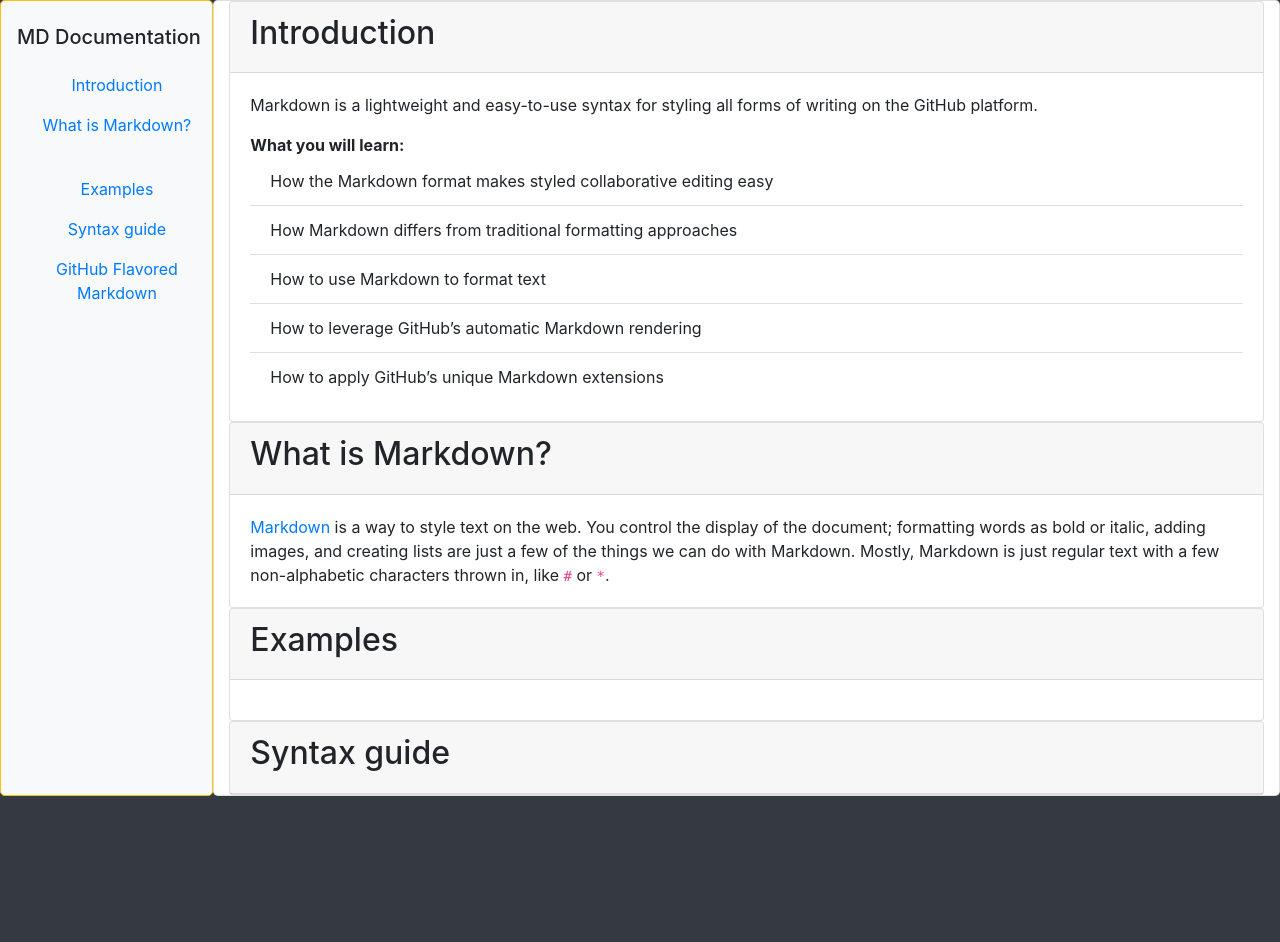
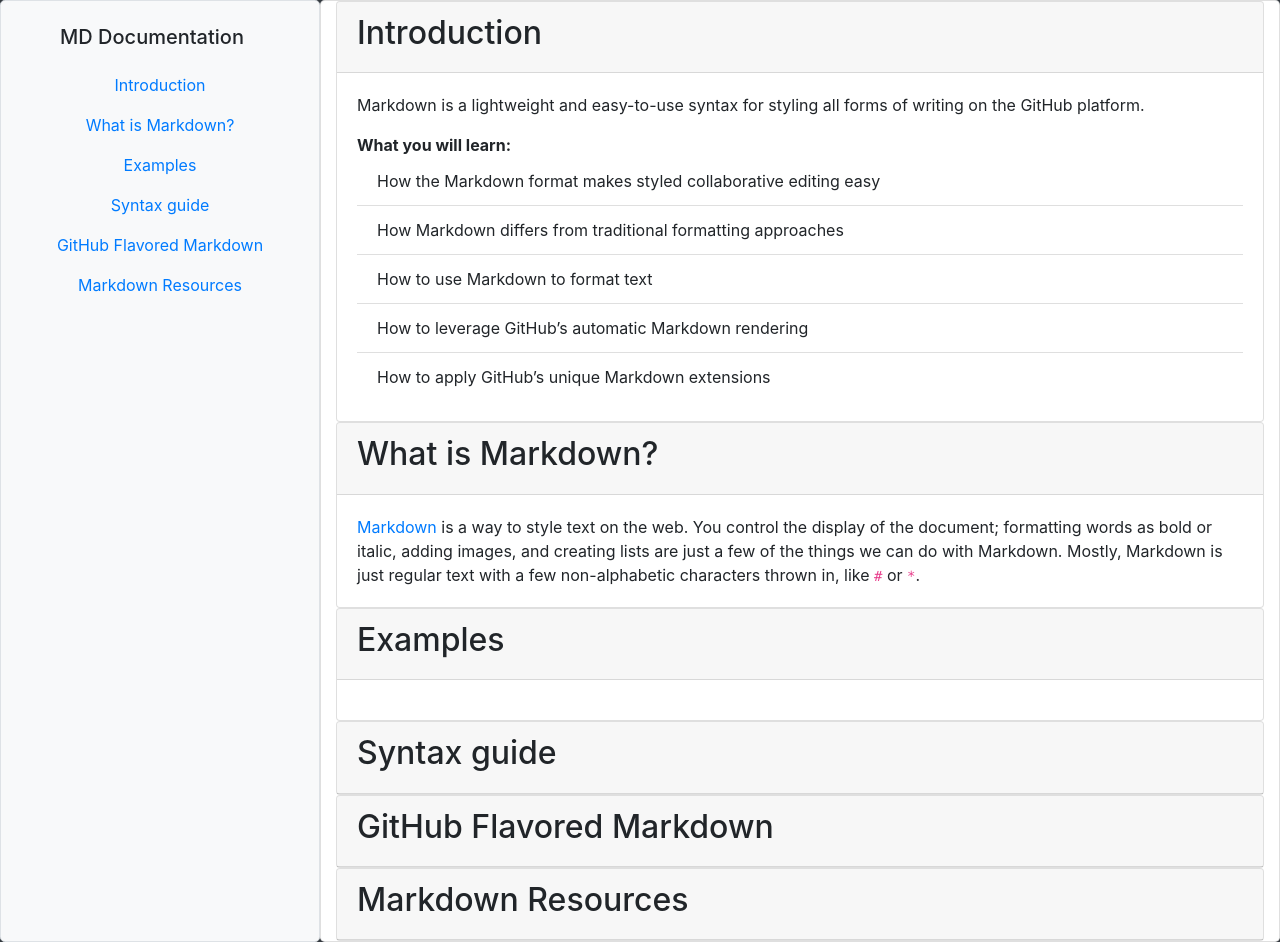
Before and after one commit to Vincent440/fcc-technical-documentation, a plain HTML site: page index.html in a window 1280 px wide. Before the commit the page ends 800 px from the top, so only its background shows below. Drawn offline with nearby package versions, Linux system fonts and the light colour scheme.

Commit message:
14/16 tests passing. Adding content to html before styling.

```diff
--- a/index.html
+++ b/index.html
@@ -15,25 +15,25 @@
 
     <main id="main-doc" class="container-fluid">
       <div class="row">
-        <div class="col-md-2 bg-light border border-warning rounded-lg p-3 text-center">
-          <nav id="navbar" class="nav flex-column">
+        <div class="col-3 bg-light border rounded-lg text-center">
+          <nav id="navbar" class="nav p-3 flex-column">
             <header>
               <h2 class="navbar-brand">MD Documentation</h2>
             </header>
-            <a class="nav-link" href="#introduction">Introduction</a>
-            <a class="nav-link" href="#what_is_markdown?">What is Markdown?</a>
-            <a class="nav-link" href="#examples">Examples</a>
-            <a class="nav-link" href="#syntax_guide">Syntax guide</a>
-            <a class="nav-link" href="#">GitHub Flavored Markdown</a>
+            <a class="nav-link" href="#Introduction">Introduction</a>
+            <a class="nav-link" href="#What_Is_Markdown?">What is Markdown?</a>
+            <a class="nav-link" href="#Examples">Examples</a>
+            <a class="nav-link" href="#Syntax_guide">Syntax guide</a>
+            <a class="nav-link" href="#GitHub_Flavored_Markdown">GitHub Flavored Markdown</a>
+            <a class="nav-link" href="#Markdown_Resources">Markdown Resources</a>
           </nav>
         </div>
 
-        <div class="col-md-10 card rounded-lg">
-          <section class="main-section card" id="introduction">
+        <div class="col-9 card rounded-lg">
+
+          <section class="main-section card" id="Introduction">
               <header class="card-header">
-                <h2>
-                  Introduction
-                </h2>
+                <h2>Introduction</h2>
               </header>
               <div class="card-body">
                 <p class="card-text">Markdown is a lightweight and easy-to-use syntax for styling all forms of writing on the GitHub platform.</p>
@@ -65,11 +65,9 @@
               </div>
           </section>
 
-          <section class="main-section card" id="what_is_markdown?">
+          <section class="main-section card" id="What_Is_Markdown?">
               <header class="card-header">
-                <h2>
-                  What is Markdown?
-                </h2>
+                <h2>What is Markdown?</h2>
               </header>
               <div class="card-body">
                 <p class="card-text">
@@ -80,12 +78,10 @@
               </div>
           </section>
 
-          <section class="main-section card" id="examples">
+          <section class="main-section card" id="Examples">
 
               <header class="card-header">
-                <h2>
-                  Examples
-                </h2>
+                <h2>Examples</h2>
               </header>
               <div class="card-body">
 
@@ -93,21 +89,23 @@
 
           </section>
 
-          <section class="main-section card" id="syntax_guide">
+          <section class="main-section card" id="Syntax_guide">
 
               <header class="card-header">
-                <h2>
-                  Syntax guide
-                </h2>
+                <h2>Syntax guide</h2>
               </header>
           </section>
 
-          <section class="main-section" id="header">
-            <header></header>
+          <section class="main-section card" id="GitHub_Flavored_Markdown">
+            <header class="card-header">
+             <h2>GitHub Flavored Markdown</h2>
+            </header>
           </section>
 
-          <section class="main-section" id="header">
-            <header></header>
+          <section class="main-section card" id="Markdown_Resources">
+            <header class="card-header">
+              <h2>Markdown Resources</h2>
+            </header>
           </section>
         </div>
       </div>
```
